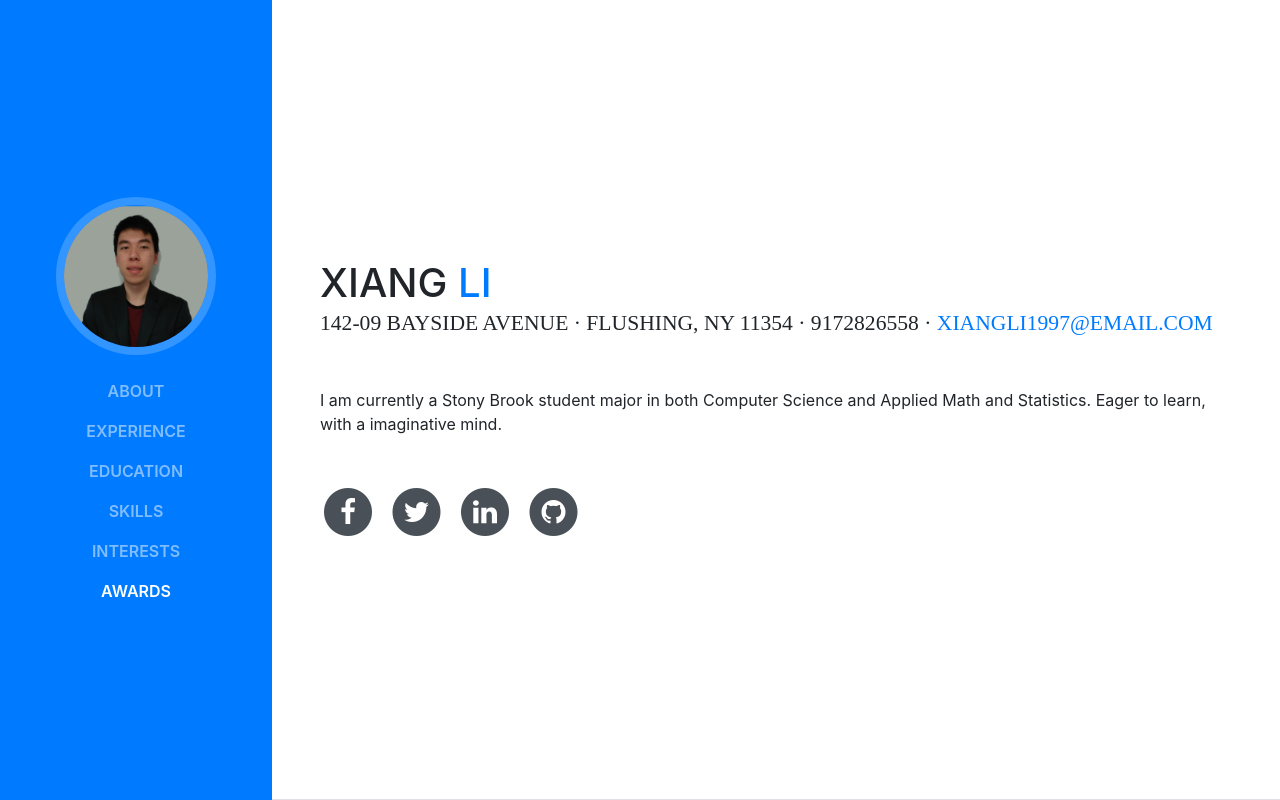
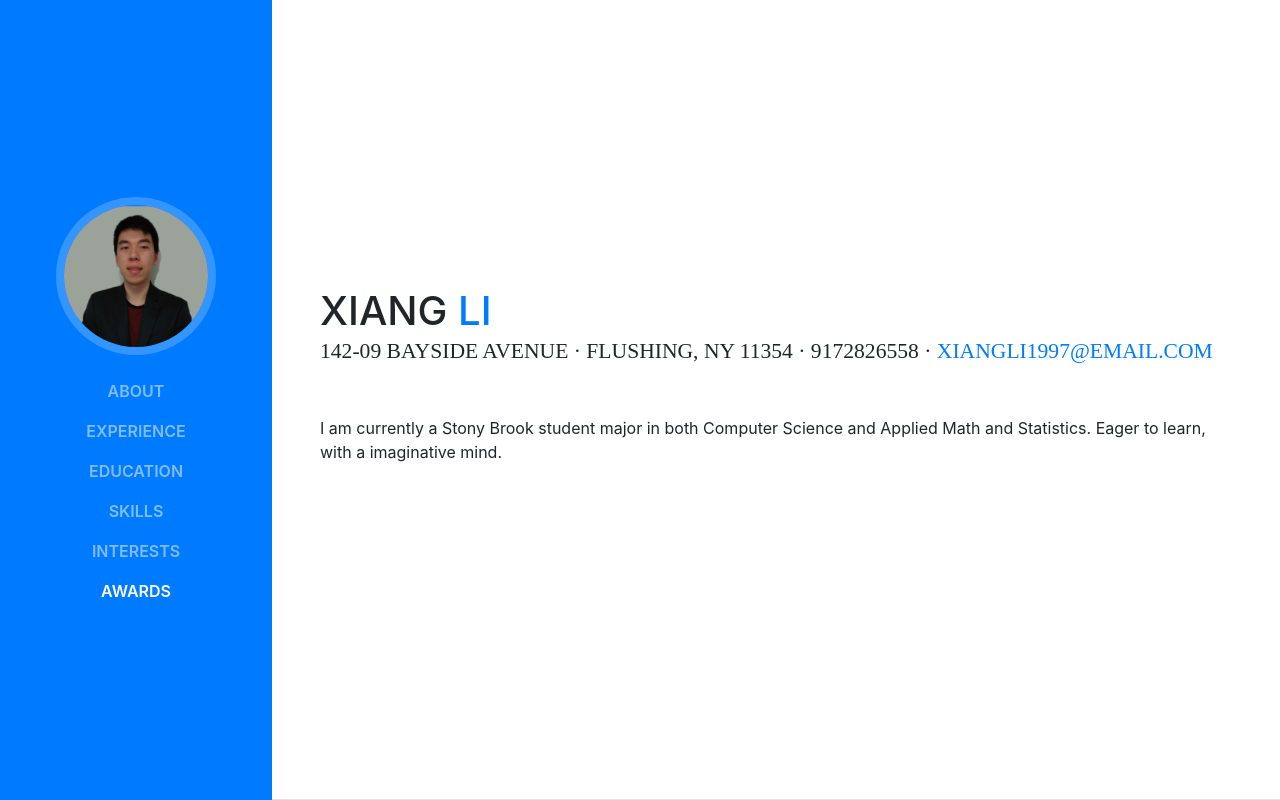
Before and after one commit to ganixil/ganixil.github.io, a website with bundled scripts: page index.html in a window 1280 px wide. Shown: the top 800 px of the page. Built offline with nearby package versions, Linux system fonts and the light colour scheme; a web font is replaced by a local one.

Commit message:
minor twist

```diff
--- a/index.html
+++ b/index.html
@@ -72,23 +72,7 @@
             <a href="mailto:name@email.com">xiangli1997@email.com</a>
           </div>
           <p class="mb-5">I am currently a Stony Brook student major in both Computer Science and Applied Math and Statistics. Eager to learn, with a imaginative mind. </p>
-          <ul class="list-inline list-social-icons mb-0">
-            <li class="list-inline-item">
-              <a href="#">
-                <span class="fa-stack fa-lg">
-                  <i class="fa fa-circle fa-stack-2x"></i>
-                  <i class="fa fa-facebook fa-stack-1x fa-inverse"></i>
-                </span>
-              </a>
-            </li>
-            <li class="list-inline-item">
-              <a href="#">
-                <span class="fa-stack fa-lg">
-                  <i class="fa fa-circle fa-stack-2x"></i>
-                  <i class="fa fa-twitter fa-stack-1x fa-inverse"></i>
-                </span>
-              </a>
-            </li>
+         <!-- <ul class="list-inline list-social-icons mb-0">
             <li class="list-inline-item">
               <a href="#">
                 <span class="fa-stack fa-lg">
@@ -105,7 +89,15 @@
                 </span>
               </a>
             </li>
-          </ul>
+            <li class="list-inline-item">
+              <a href="#">
+                <span class="fa-stack fa-lg">
+                  <i class="fa fa-circle fa-stack-2x"></i>
+                  <i class="fa fa-bitbucket fa-stack-1x fa-inverse"></i>
+                </span>
+              </a>
+            </li>
+          </ul> -->
         </div>
       </section>
 
```
